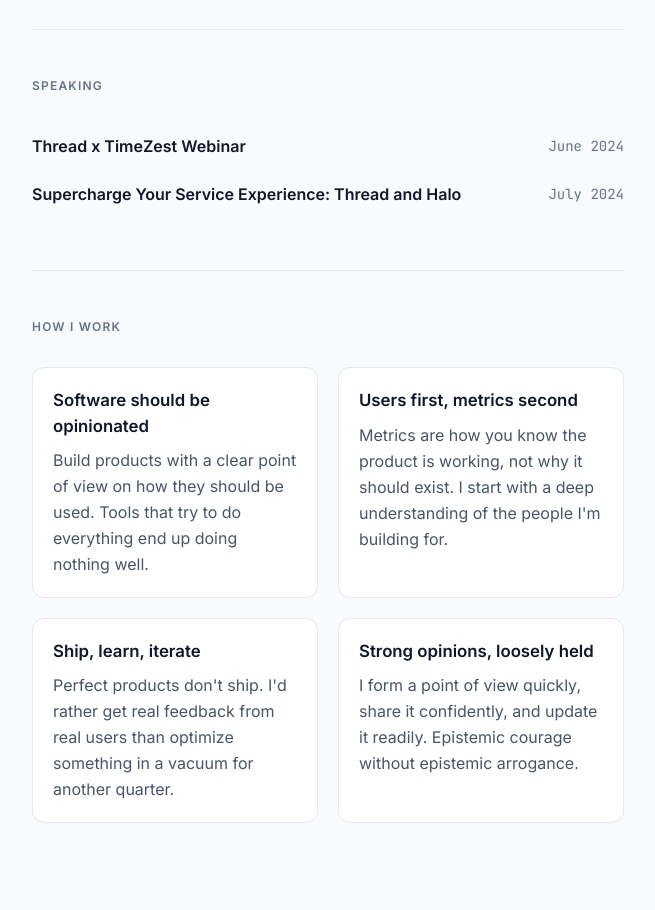
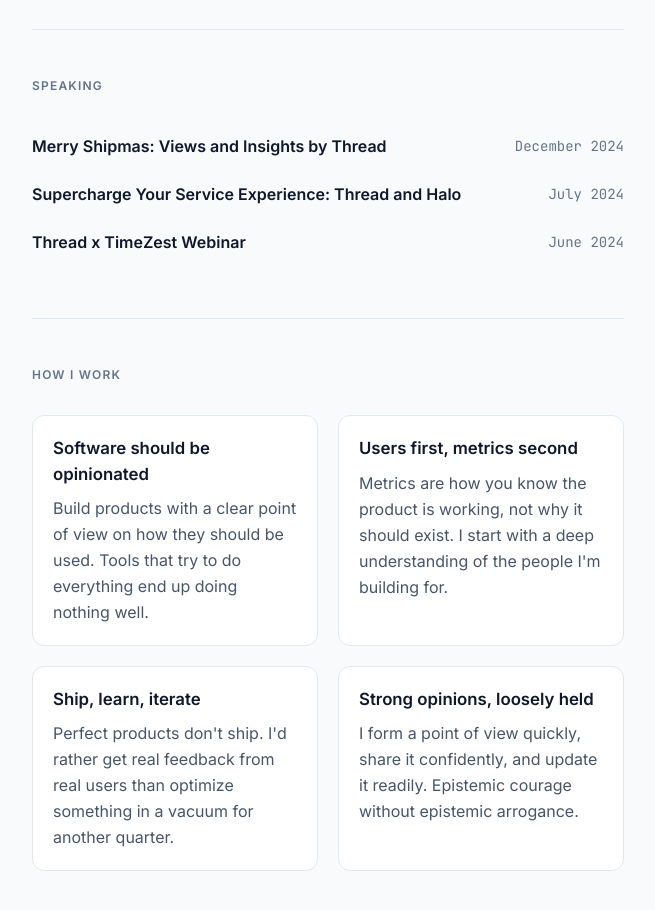
Before and after one commit to marcanthonyrosa/marcanthonyrosadotcom, a Next.js app: page /about in a window 1280 px wide. Shown: the part 2180-3090 px from the top of the page, without its empty margins (312-967 px from the left). Built offline with nearby package versions, Linux system fonts and the light colour scheme.

Commit message:
Update about speaking section (#83)
Co-authored-by: Marc Rosa <marcrosa@Marcs-MacBook-Air.local>

```diff
--- a/app/(site)/about/page.tsx
+++ b/app/(site)/about/page.tsx
@@ -105,14 +105,19 @@ type Talk = {
 
 const TALKS: Talk[] = [
   {
-    title: "Thread x TimeZest Webinar",
-    url: "https://www.youtube.com/watch?v=tuOea01kKHY",
-    date: "June 2024",
+    title: "Merry Shipmas: Views and Insights by Thread",
+    url: "https://www.linkedin.com/posts/thread-shipmas-servicemagic-ugcPost-7276992058387546113-FO5t",
+    date: "December 2024",
   },
   {
     title: "Supercharge Your Service Experience: Thread and Halo",
     url: "https://www.youtube.com/watch?v=T8cnPqaKLwE",
     date: "July 2024",
+  },
+  {
+    title: "Thread x TimeZest Webinar",
+    url: "https://www.youtube.com/watch?v=tuOea01kKHY",
+    date: "June 2024",
   },
 ];
 
```
